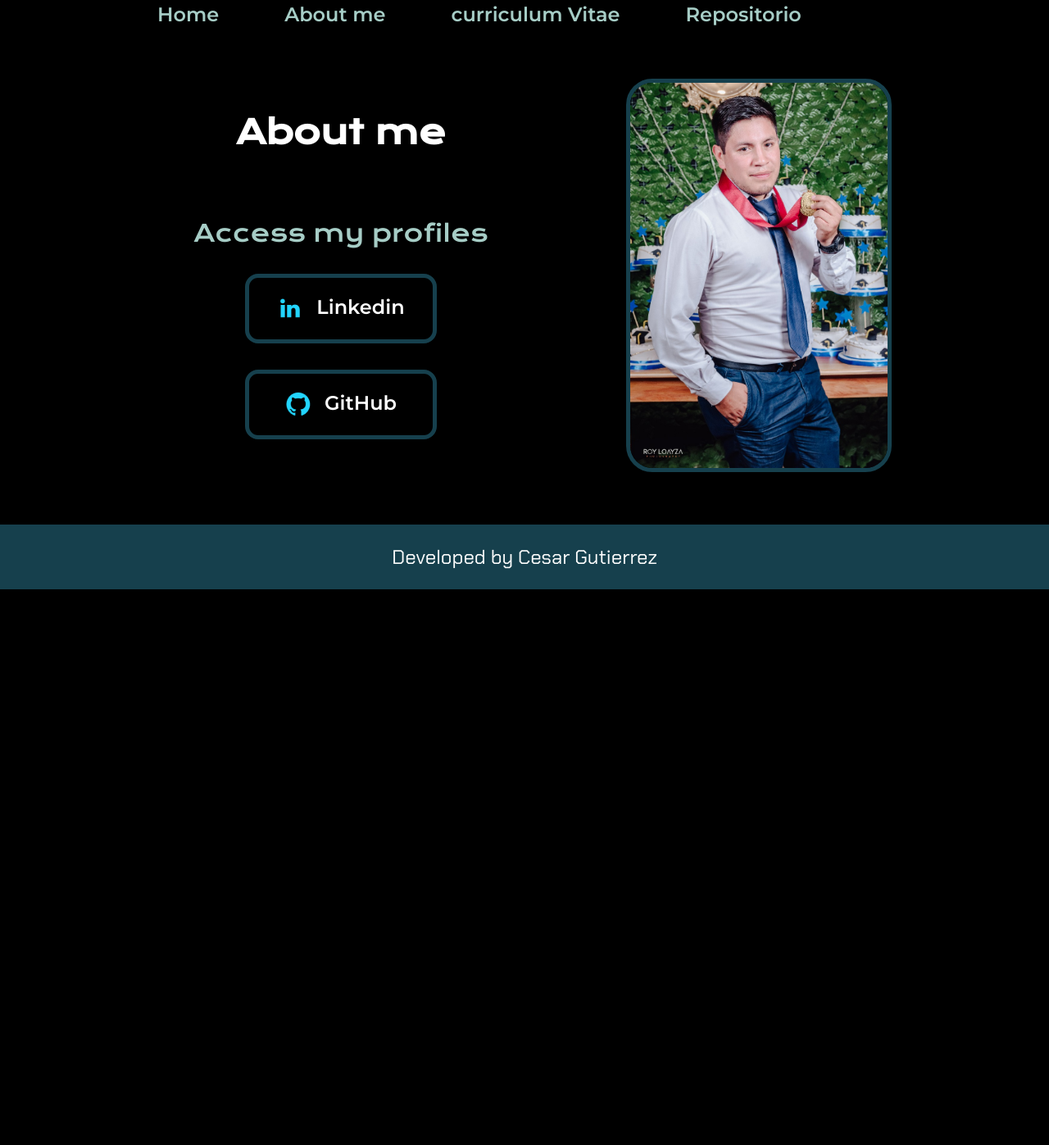
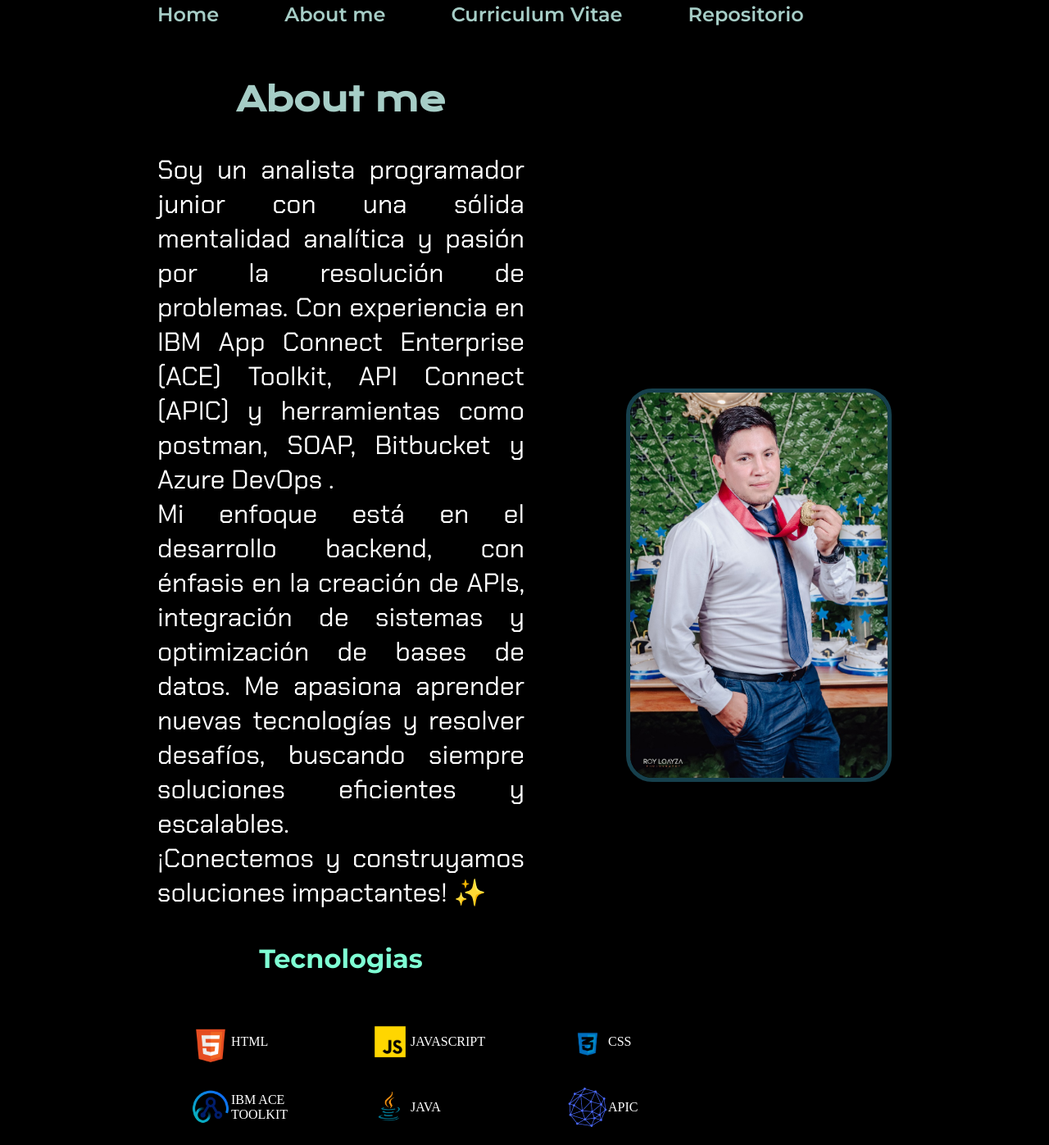
Before and after one commit to GutierrezCesar/Mi-portafolio, a plain HTML site: page about_me.html in a window 1280 px wide. Shown: the part 23-1420 px from the top of the page at 82% size. Before the commit the page ends 800 px from the top, so only its background shows below. Drawn offline with nearby package versions, Linux system fonts and the light colour scheme; a web font is replaced by a local one.

Commit message:
Update: codigo

```diff
--- a/about_me.html
+++ b/about_me.html
@@ -1,38 +1,66 @@
 <!DOCTYPE html>
 <html lang="en">
+
 <head>
     <meta charset="UTF-8">
     <meta name="viewport" content="width=device-width, initial-scale=1.0">
     <title>About me</title>
     <link rel="stylesheet" href="/styles/style.css">
+    <link rel="stylesheet" href="/styles/styles_about me.css">
 </head>
+
 <body>
     <header class="header">
         <nav class="header_menu">
             <a class="header__menu__link" href="index.html">Home</a>
             <a class="header__menu__link" href="about_me.html">About me</a>
-            <a class="header__menu__link" href="curriculum_vitae.html">curriculum Vitae</a>
+            <a class="header__menu__link" href="curriculum_vitae.html">Curriculum Vitae</a>
             <a class="header__menu__link" href="repositorio.html">Repositorio</a>
         </nav>
     </header>
     <main class="presentacion">
         <section class="presentacion_contenido">
             <h1 class="presentacion_contenido_titulo">
-                <strong class="titulo_resaltado"></strong>About me
+                <strong class="titulo_resaltado">About me</strong>
             </h1>
             <p class="presentacion_contenido_texto">
+                Soy un analista programador junior con una sólida mentalidad analítica y pasión por la resolución de
+                problemas. Con experiencia en IBM App Connect Enterprise (ACE) Toolkit, API Connect (APIC) y
+                herramientas como postman, SOAP, Bitbucket y Azure DevOps .
+                <br>Mi enfoque está en el desarrollo backend, con énfasis en la creación de APIs, integración de sistemas y optimización de bases de datos. Me apasiona aprender nuevas tecnologías y resolver desafíos, buscando siempre soluciones eficientes y escalables.
+                <br>¡Conectemos y construyamos soluciones impactantes! ✨
             </p>
-            <div class="presentacion_enlaces">
-                <h2 class="presentacion_enlaces_subtitulo">
-                    Access my profiles
-                </h2>
-                <a class="presentacion__enlaces__link" target="_blank" href="https://www.linkedin.com/in/cesargutierrezdiaz/">
-                    <img src="/img/linkedin.png" alt="Icono de Linkedin">Linkedin
-                </a>
-                <a class="presentacion__enlaces__link" target="_blank" href="https://github.com/GutierrezCesar">
-                    <img src="/img/github.png" alt="Icono de github">GitHub
-                </a>
+            <h2 class="presentacion_contenido_subtitulo">
+                Tecnologias
+            </h2>
+            <div class="class_presentacion_tecnologias">
+                <div class="class_presentacion_tecnologias_filas">
+                    <p class="presentacion_tecnologias_texto">
+                        <img class="imagen_tecnologias" src="/img/html.png" alt="Icono HTML">HTML
+                    </p>
+                    <p class="presentacion_tecnologias_texto">
+                        <img class="imagen_tecnologias" src="/img/toolkit.png" alt="Icono ace">IBM ACE TOOLKIT
+                    </p>
+                </div>
+                <div class="class_presentacion_tecnologias_filas">
+                    <p class="presentacion_tecnologias_texto">
+                        <img class="imagen_tecnologias" src="/img/javascript.png" alt="Icono javascript">JAVASCRIPT
+                    </p>
+                    <p class="presentacion_tecnologias_texto">
+                        <img class="imagen_tecnologias" src="/img/java.webp" alt="Icono java">JAVA
+                    </p>
+                </div>
+                <div class="class_presentacion_tecnologias_filas">
+                    <p class="presentacion_tecnologias_texto">
+                        <img class="imagen_tecnologias" src="/img/css.png" alt="Icono CSS">CSS
+                    </p>
+                    <p class="presentacion_tecnologias_texto">
+                        <img class="imagen_tecnologias" src="/img/apic.png" alt="Icono apic">APIC
+                    </p>
+                </div>
+
             </div>
+
         </section>
         <img class="foto_personal" src="/img/Mi foto.jpg" alt="Cesar Gutierrez">
     </main>
@@ -40,4 +68,5 @@
         <p>Developed by Cesar Gutierrez</p>
     </footer>
 </body>
+
 </html>
--- /dev/null
+++ b/styles/styles_about me.css
@@ -0,0 +1,29 @@
+@import url('https://fonts.googleapis.com/css2?family=Chakra+Petch:ital,wght@0,300;0,400;0,500;0,600;0,700;1,300;1,400;1,500;1,600;1,700&family=Inter:ital,opsz,wght@0,14..32,100..900;1,14..32,100..900&family=Krona+One&family=Montserrat:ital,wght@0,100..900;1,100..900&family=Open+Sans:ital,wght@0,300..800;1,300..800&family=Red+Rose:wght@300..700&family=Roboto+Condensed:ital,wght@0,100..900;1,100..900&family=Roboto:ital,wght@0,100..900;1,100..900&display=swap');
+
+.presentacion_contenido_subtitulo {
+    text-align: center;
+    color: aquamarine;
+    font-size: 32px;
+    font-family: "Montserrat", serif;
+}
+
+.class_presentacion_tecnologias {
+    display: flex;
+    gap: 20px;
+}
+
+.class_presentacion_tecnologias_filas {
+    padding: 2px 40px;
+}
+
+.presentacion_tecnologias_texto {
+    display: flex;
+    align-items: center;
+    height: 80%;
+}
+
+.imagen_tecnologias {
+    width: 50px;
+  height: 50px;
+  object-fit: contain;
+}
```
Also changed, not shown: index.html (+6 -7 lines), img/8353046f-745f-40af-b565-d5b664f51604.jpeg (deleted), img/apic.png (added), img/css.png (added), img/d66c84dc-c26a-4fa2-af8a-bcc46db3c384.jpg (deleted), img/html.png (added), img/java.webp (added), img/javascript.png (added), img/toolkit.png (added).
